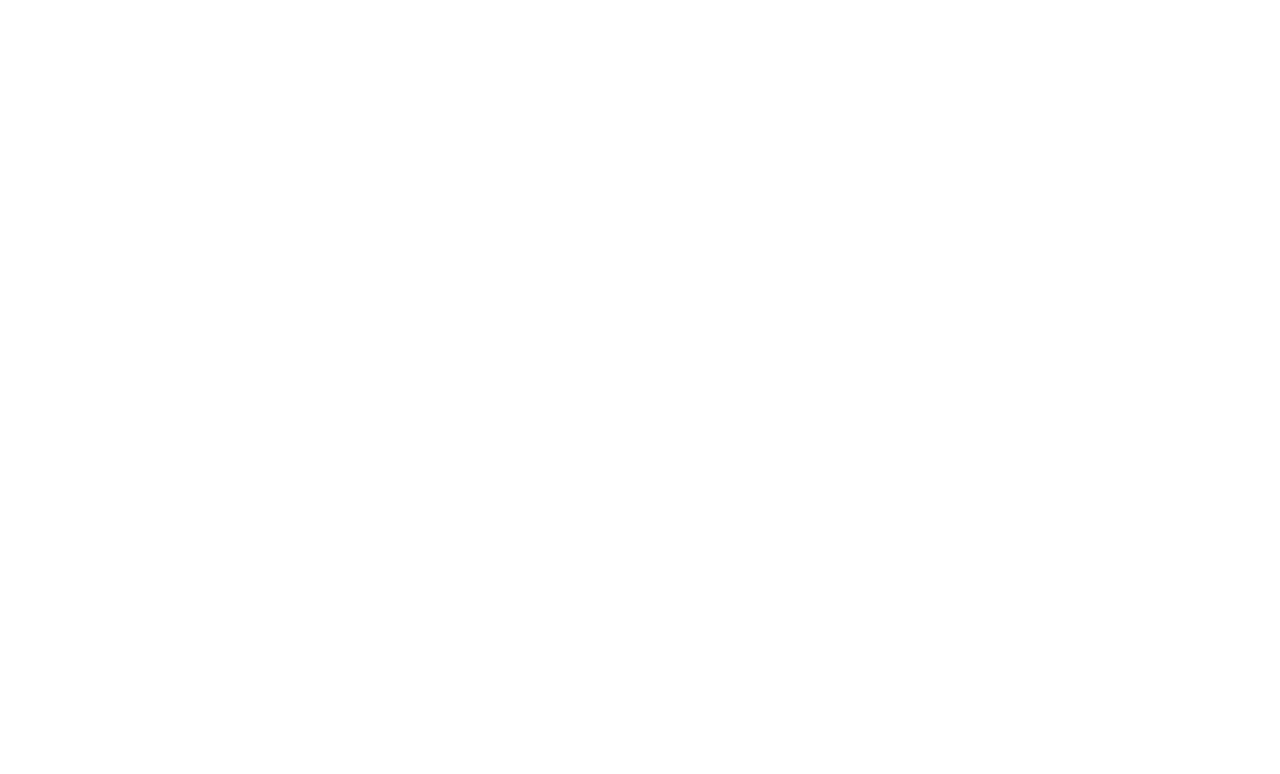
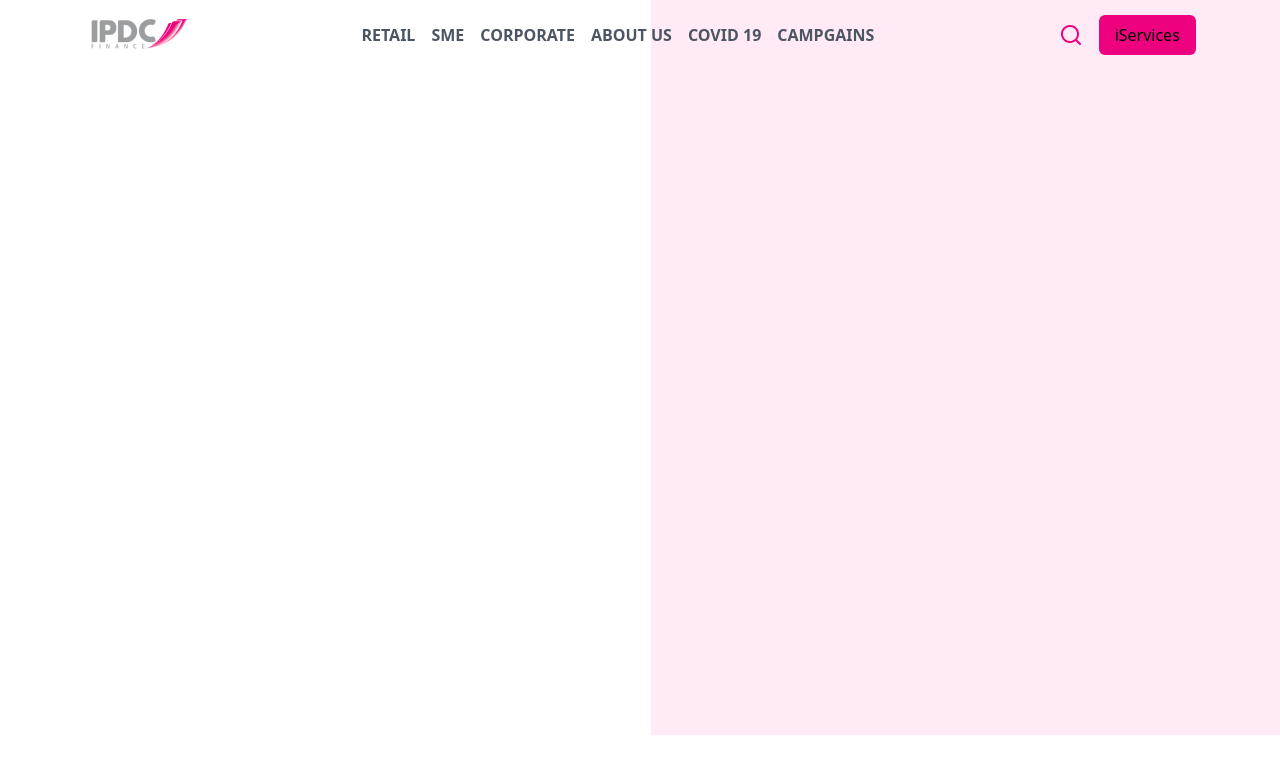
Before and after one commit to sahil-kumar-dev/Project-2-webpage-, a website: page index.html in a window 1280 px wide. Drawn offline with Linux system fonts and the light colour scheme.

Commit message:
added navbar

```diff
--- a/index.html
+++ b/index.html
@@ -6,7 +6,26 @@
 	<link rel="stylesheet" href="output.css">
 	<title>Document</title>
 </head>
-<body class="">
+<body class="h-screen w-screen" style="background: url(./Assets/background-image.png) center center/cover;">
+	<nav class="flex w-full justify-around items-center py-2">
+		<div class="logo">
+			<img src="./Assets/website-logo.png" alt="">
+		</div>
+		<ul class="flex gap-x-4 font-semibold text-gray-600">
+			<li><a href="#">RETAIL</a></li>
+			<li><a href="#">SME</a></li>
+			<li><a href="#">CORPORATE</a></li>
+			<li><a href="#">ABOUT US</a></li>
+			<li><a href="#">COVID 19</a></li>
+			<li><a href="#">CAMPGAINS</a></li>
+		</ul>
+		<div class="flex items-center ">
+			<img src="./Assets/search-icon.png" alt="" class="mx-4">
+			<button class="px-4 py-2 bg-[#ed017f] rounded-md">iServices</button>
+		</div>
+	</nav>
+	<main>
 
+	</main>
 </body>
 </html>
```
Also changed, not shown: output.css.
